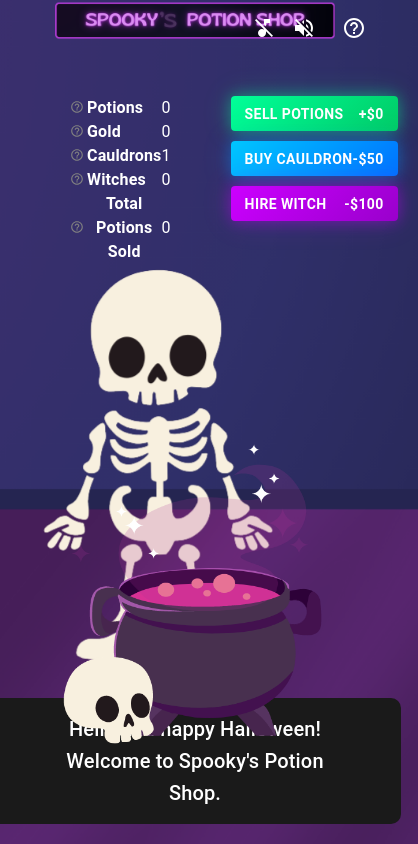
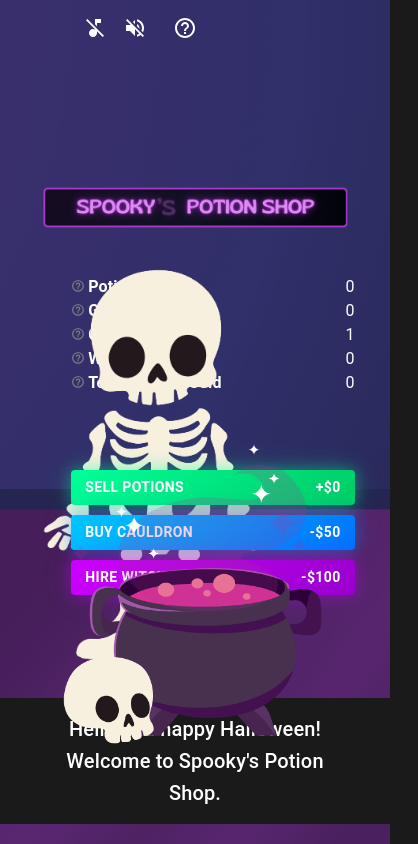
Before and after one commit to danielledonnelly/spooky-potion-shop, a React (Vite) app: page / in a window 390 px wide. Shown: the whole page, 418 px wide, since content can reach past the window. Built offline with nearby package versions, Linux system fonts and the light colour scheme.

Commit message:
trying to add conditional mobile formatting

```diff
--- a/src/App.jsx
+++ b/src/App.jsx
@@ -24,10 +24,49 @@ function App() {
   const [isSoundEffectsEnabled, setIsSoundEffectsEnabled] = useState(false);
   const [helpOpen, setHelpOpen] = useState(false);
   const [sidekickAppear, setSidekickAppear] = useState(false);
-  const [totalPotionsSold, setTotalPotionsSold] = useState(0); // Track total potions sold
+  const [totalPotionsSold, setTotalPotionsSold] = useState(0);
+  const [isMobile, setIsMobile] = useState(false);
 
   const audioRef = useRef(null);
   const cauldronClickRef = useRef(null);
+
+  // Mobile handling
+  useEffect(() => {
+    // Check screen width on mount and update the isMobile state
+    const handleResize = () => {
+      setIsMobile(window.innerWidth <= 768);
+    };
+
+    // Set initial value
+    handleResize();
+    window.addEventListener('resize', handleResize);
+
+    return () => {
+      window.removeEventListener('resize', handleResize);
+    };
+  }, []);
+
+  <Container sx={{ textAlign: 'center', padding: '20px' }}>
+  {isMobile ? (
+    <Box
+      sx={{
+        // styles here
+      }}
+    >
+      <Typography variant="h4" gutterBottom>
+        This Game is Designed for PC
+      </Typography>
+      <Typography variant="body1">
+        Spooky Potion Shop is best experienced on a desktop. Please switch to a PC for the full gameplay experience!
+      </Typography>
+    </Box>
+  ) : (
+    <>
+      {/* Place the rest of your game components here */}
+    </>
+  )}
+</Container>
+
 
   // Handle help dialog open and close
   const handleHelpOpen = () => setHelpOpen(true);
--- a/src/components/Mascots.jsx
+++ b/src/components/Mascots.jsx
@@ -184,6 +184,7 @@ const Mascots = ({ isSidekickVisible }) => {
           width: "80%",
           textAlign: "center",
           cursor: "pointer",
+          zIndex: "3"
         }}
         onClick={
           isSidekickVisible ? progressSidekickDialogue : progressMascotDialogue
--- a/src/index.css
+++ b/src/index.css
@@ -218,3 +218,46 @@ h2 {
   margin-right: 3px;
   margin-bottom: 3px !important;
 }
+
+@media (max-width: 768px) {
+
+  .potion-brewer-container {
+    padding: 15px;
+    margin: 0 auto;
+    max-width: 90%;
+  }
+
+  .potion-brewer-sections {
+    flex-direction: column;
+    align-items: flex-start; /* Aligns sections to the left */
+    margin-left: 5%; /* Moves sections to the left */
+    width: 90%;
+  }
+
+  .section-box {
+    width: 100%;
+    padding: 10px;
+    margin-bottom: 15px;
+  }
+
+  button {
+    width: 100%;
+    font-size: 14px;
+    padding: 8px 10px;
+    margin-bottom: 10px;
+  }
+
+  .shop-sign {
+    margin-bottom: 15px;
+  }
+
+  .cauldron {
+    position: relative;
+    bottom: 0;
+    margin-top: 20px;
+  }
+
+  .help-icon {
+    font-size: 12px;
+  }
+}
```
